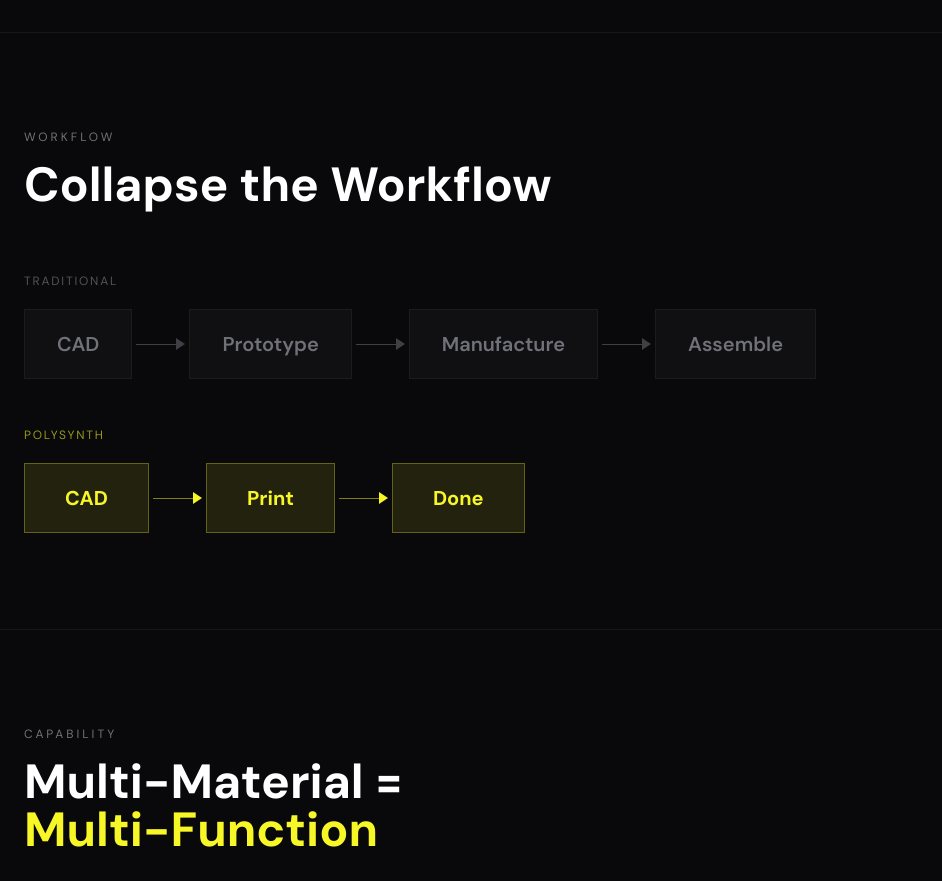
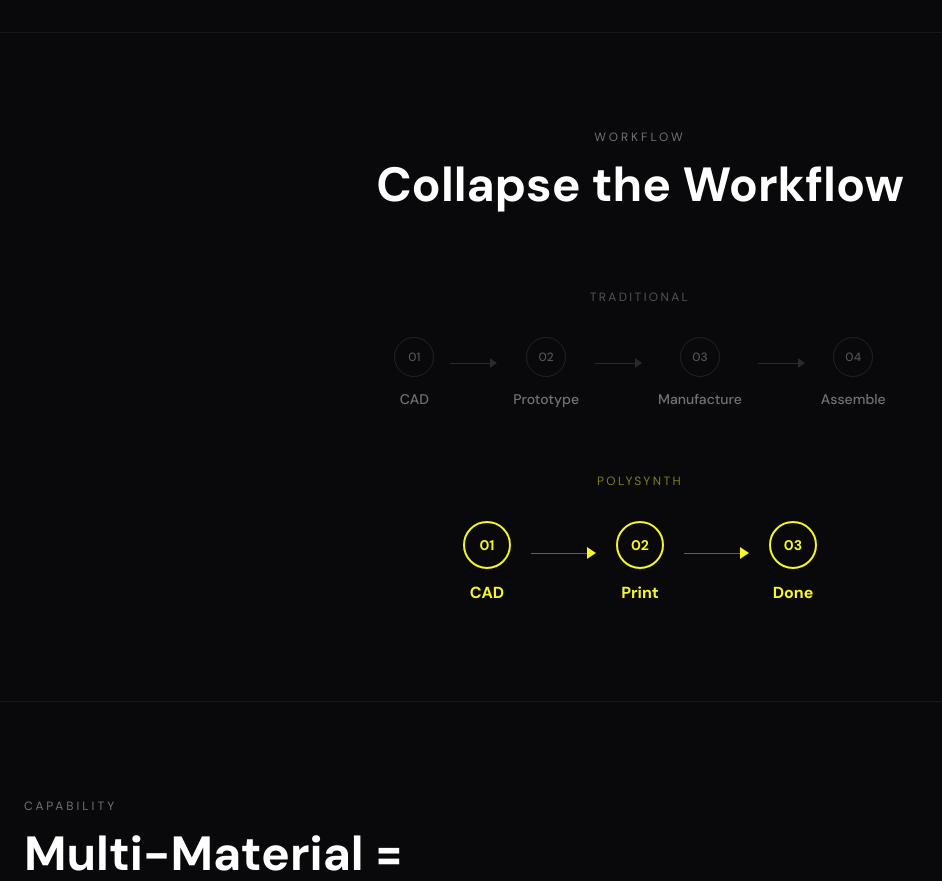
Before and after one commit to BrandonGraser/polysynth, a Next.js app: page /applications/product-development in a window 1280 px wide. Shown: the part 1900-2781 px from the top of the page, without its empty margins (0-942 px from the left). Built offline with nearby package versions, Linux system fonts and the light colour scheme.

Commit message:
Update ProductDevelopmentPage.tsx

```diff
--- a/components/ProductDevelopmentPage.tsx
+++ b/components/ProductDevelopmentPage.tsx
@@ -137,20 +137,25 @@
       {/* SECTION 4 — Workflow */}
       <section className="mx-auto max-w-7xl px-6 py-24 border-t border-white/[0.06]">
         <div {...r3}>
-          <div className="text-xs tracking-[0.25em] text-zinc-500 mb-4">WORKFLOW</div>
-          <h2 className="text-5xl font-bold mb-16">Collapse the Workflow</h2>
+          <div className="text-xs tracking-[0.25em] text-zinc-500 mb-4 text-center">WORKFLOW</div>
+          <h2 className="text-5xl font-bold mb-20 text-center">Collapse the Workflow</h2>
 
           {/* Traditional */}
-          <div className="mb-12">
-            <div className="text-xs tracking-[0.15em] text-zinc-600 mb-5">TRADITIONAL</div>
-            <div className="flex items-stretch gap-0">
+          <div className="mb-16">
+            <div className="text-xs tracking-[0.2em] text-zinc-600 mb-8 text-center">TRADITIONAL</div>
+            <div className="flex items-center justify-center gap-0">
               {["CAD", "Prototype", "Manufacture", "Assemble"].map((step, i, arr) => (
                 <div key={step} className="flex items-center">
-                  <div className="px-8 py-5 bg-zinc-900/50 text-zinc-500 text-xl font-semibold border border-white/[0.05]">{step}</div>
+                  <div className="flex flex-col items-center">
+                    <div className="w-10 h-10 rounded-full border border-white/10 flex items-center justify-center mb-3 text-xs text-zinc-600 font-medium">
+                      {String(i + 1).padStart(2, "0")}
+                    </div>
+                    <div className="text-zinc-500 text-sm font-medium">{step}</div>
+                  </div>
                   {i < arr.length - 1 && (
-                    <div className="flex items-center px-1">
-                      <div className="h-px w-10 bg-zinc-700" />
-                      <div className="w-0 h-0 border-t-[6px] border-t-transparent border-b-[6px] border-b-transparent border-l-[9px] border-l-zinc-700" />
+                    <div className="flex items-center mx-4 mb-5">
+                      <div className="h-px w-10 bg-zinc-700/60" />
+                      <div className="w-0 h-0 border-t-[5px] border-t-transparent border-b-[5px] border-b-transparent border-l-[7px] border-l-zinc-700/60" />
                     </div>
                   )}
                 </div>
@@ -160,14 +165,19 @@
 
           {/* Polysynth */}
           <div>
-            <div className="text-xs tracking-[0.15em] text-[#f7f727]/60 mb-5">POLYSYNTH</div>
-            <div className="flex items-stretch gap-0">
+            <div className="text-xs tracking-[0.2em] text-[#f7f727]/50 mb-8 text-center">POLYSYNTH</div>
+            <div className="flex items-center justify-center gap-0">
               {["CAD", "Print", "Done"].map((step, i, arr) => (
                 <div key={step} className="flex items-center">
-                  <div className="px-10 py-5 bg-[#f7f727]/10 border border-[#f7f727]/30 text-[#f7f727] text-xl font-bold">{step}</div>
+                  <div className="flex flex-col items-center">
+                    <div className="w-12 h-12 rounded-full border-2 border-[#f7f727] flex items-center justify-center mb-3 text-sm text-[#f7f727] font-bold bg-[#f7f727]/06">
+                      {String(i + 1).padStart(2, "0")}
+                    </div>
+                    <div className="text-[#f7f727] text-base font-bold">{step}</div>
+                  </div>
                   {i < arr.length - 1 && (
-                    <div className="flex items-center px-1">
-                      <div className="h-px w-10 bg-[#f7f727]/50" />
+                    <div className="flex items-center mx-5 mb-5">
+                      <div className="h-px w-14 bg-[#f7f727]/40" />
                       <div className="w-0 h-0 border-t-[6px] border-t-transparent border-b-[6px] border-b-transparent border-l-[9px] border-l-[#f7f727]" />
                     </div>
                   )}
```
